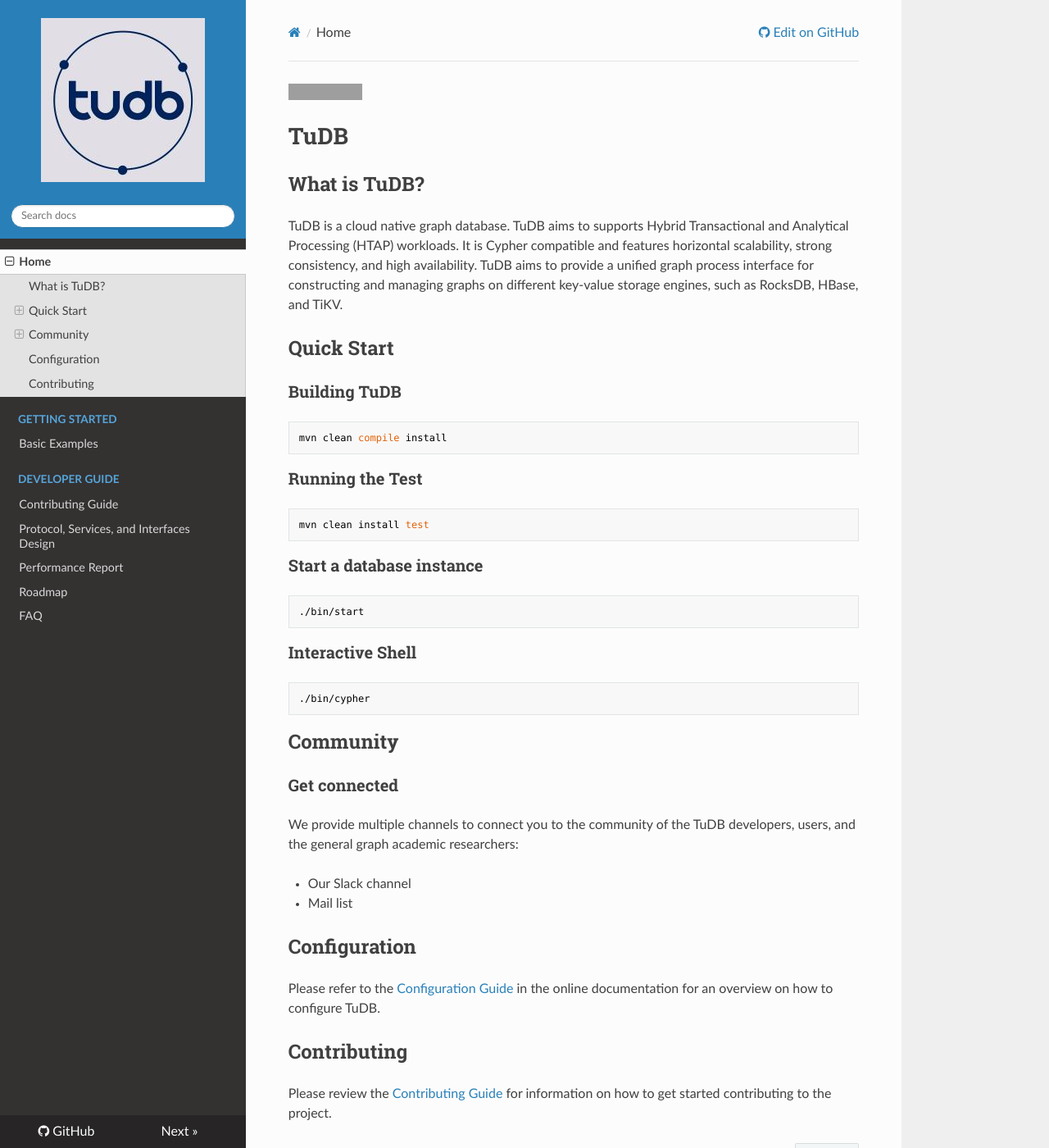
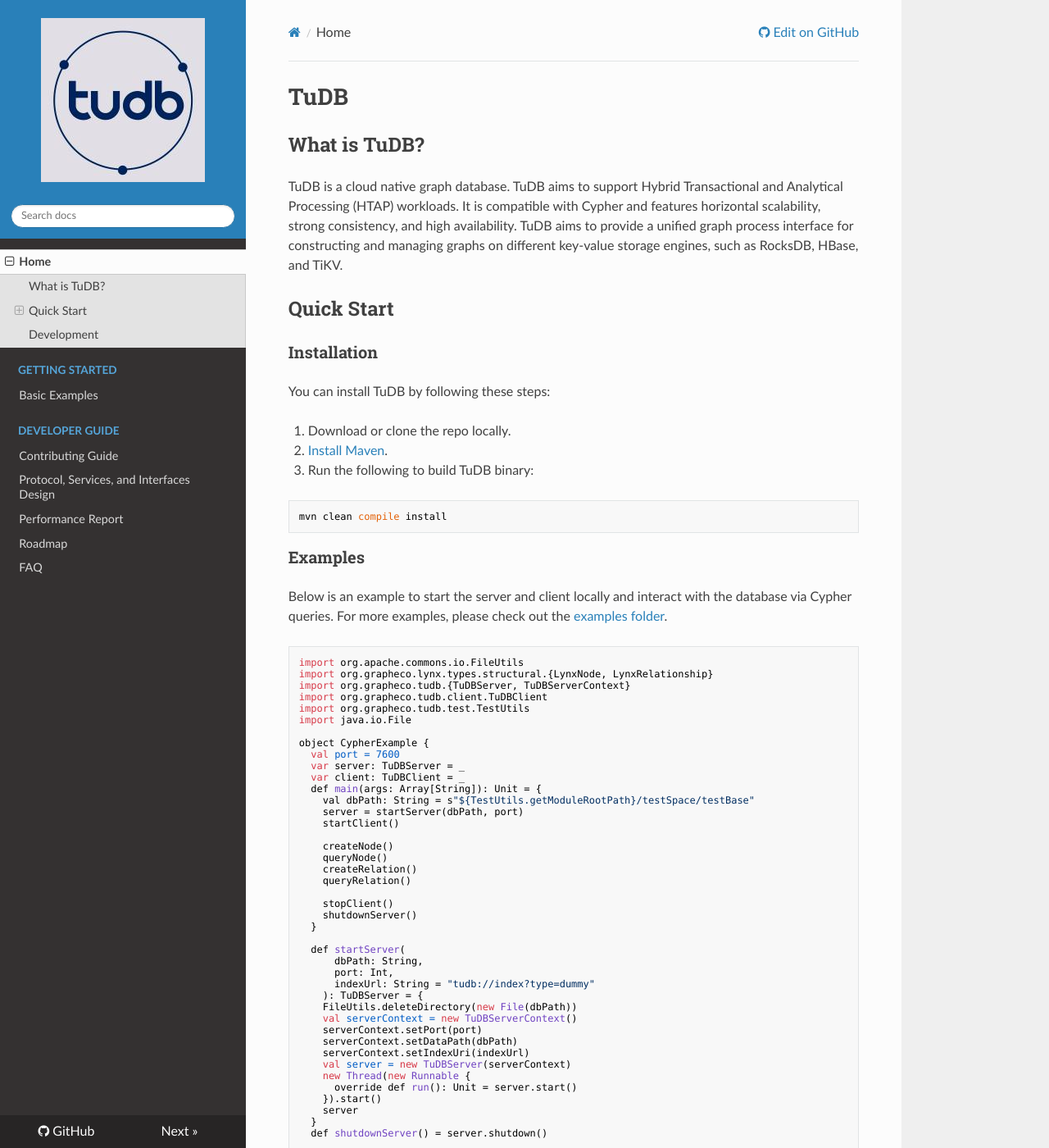
Before and after one commit to TUDB-Labs/TuDB, an MkDocs documentation site: the page built from docs/README.md, in a window 1280 px wide and 1400 px high. Shown: the whole window at 82% size. Built offline with MkDocs 1.6.1, drawn with Linux system fonts in a browser that asks for light colours; nearby versions of some CDN libraries; some of the changed text lies outside the part shown; grey boxes are pictures that could not be loaded.

Commit message:
docs: Refresh README.md
Signed-off-by: Yuan Tang <terrytangyuan@gmail.com>

````diff
--- a/docs/README.md
+++ b/docs/README.md
@@ -1,43 +1,117 @@
-[![CI](https://github.com/TUDB-Labs/TuDB/workflows/CI/badge.svg)](https://github.com/TUDB-Labs/TuDB/actions?query=event%3Apush+branch%3Amain)
 
 # TuDB
 
 ## What is TuDB?
-TuDB is a cloud native graph database. TuDB aims to supports Hybrid Transactional and Analytical Processing (HTAP) workloads. It is Cypher compatible and features horizontal scalability, strong consistency, and high availability. TuDB aims to provide a unified graph process interface for constructing and managing graphs on different key-value storage engines, such as RocksDB, HBase, and TiKV.
+
+TuDB is a cloud native graph database. TuDB aims to support Hybrid Transactional and Analytical Processing (HTAP)
+workloads. It is compatible with Cypher and features horizontal scalability, strong consistency, and high availability.
+TuDB aims to provide a unified graph process interface for constructing and managing graphs on different key-value
+storage engines, such as RocksDB, HBase, and TiKV.
 
 ## Quick Start
 
-### Building TuDB
+### Installation
+
+You can install TuDB by following these steps:
+
+1. Download or clone the repo locally.
+2. [Install Maven](https://maven.apache.org/install.html).
+3. Run the following to build TuDB binary:
 
 ```bash
 mvn clean compile install
 ```
 
-### Running the Test
+### Examples
+
+Below is an example to start the server and client locally and interact with the database
+via Cypher queries. For more examples, please check out the [examples folder](../examples).
+
+```scala
+import org.apache.commons.io.FileUtils
+import org.grapheco.lynx.types.structural.{LynxNode, LynxRelationship}
+import org.grapheco.tudb.{TuDBServer, TuDBServerContext}
+import org.grapheco.tudb.client.TuDBClient
+import org.grapheco.tudb.test.TestUtils
+import java.io.File
+
+object CypherExample {
+  val port = 7600
+  var server: TuDBServer = _
+  var client: TuDBClient = _
+  def main(args: Array[String]): Unit = {
+    val dbPath: String = s"${TestUtils.getModuleRootPath}/testSpace/testBase"
+    server = startServer(dbPath, port)
+    startClient()
+
+    createNode()
+    queryNode()
+    createRelation()
+    queryRelation()
+
+    stopClient()
+    shutdownServer()
+  }
+
+  def startServer(
+      dbPath: String,
+      port: Int,
+      indexUrl: String = "tudb://index?type=dummy"
+    ): TuDBServer = {
+    FileUtils.deleteDirectory(new File(dbPath))
+    val serverContext = new TuDBServerContext()
+    serverContext.setPort(port)
+    serverContext.setDataPath(dbPath)
+    serverContext.setIndexUri(indexUrl)
+    val server = new TuDBServer(serverContext)
+    new Thread(new Runnable {
+      override def run(): Unit = server.start()
+    }).start()
+    server
+  }
+  def shutdownServer() = server.shutdown()
+
+  def startClient(): Unit = {
+    client = new TuDBClient("127.0.0.1", port)
+  }
+  def stopClient() = client.shutdown()
+
+  def createNode(): Unit = {
+    client.query("create (n:DataBase{name:'TuDB'})")
+    client.query("create (n: Company{name:'TUDB'})")
+  }
+  def queryNode(): Unit = {
+    val res = client.query("match (n) return n")
+    println()
+    println("Query Node result: ", res)
+    println()
+  }
+
+  def createRelation(): Unit = {
+    client.query("""
+        |match (n:DataBase{name:'TuDB'})
+        |match (c: Company{name:'TUDB'})
+        |create (n)-[r: belongTo{year: 2022}]->(c)
+        |""".stripMargin)
+  }
+  def queryRelation(): Unit = {
+    val res = client.query("match (n)-[r: belongTo]->(m) return n,r,m")
+    println()
+    println("Query Relation Result: ", res)
+  }
+}
+```
+
+
+## Development
+
+You can run all the tests via the following:
+
 ```bash
 mvn clean install test
 ```
 
-### Start a database instance
-```bash
-./bin/start
-```
+You can start a database instance locally via `./bin/start`
+or start an interactive shell via `./bin/cypher`.
 
-### Interactive Shell
-```bash
-./bin/cypher
-```
-
-## Community
-
-### Get connected
-We provide multiple channels to connect you to the community of the TuDB developers, users, and the general graph academic researchers:
-
-* Our Slack channel
-* Mail list
-
-## Configuration
-Please refer to the [Configuration Guide](Configuration.md) in the online documentation for an overview on how to configure TuDB.
-
-## Contributing
-Please review the [Contributing Guide](CONTRIBUTING.md) for information on how to get started contributing to the project.
+For more details on how to contribute, please check out our [contributing guide](CONTRIBUTING.md).
````
Also changed, not shown: README.md (+100 -25 lines).
